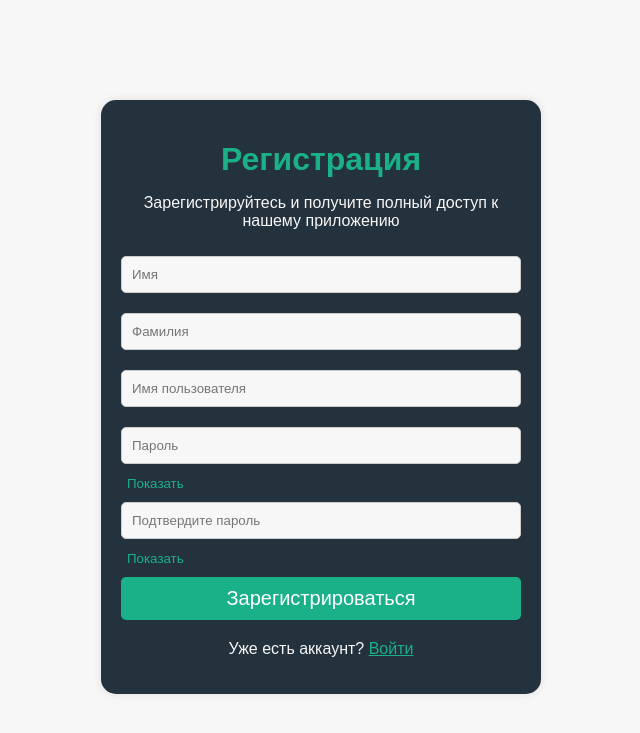
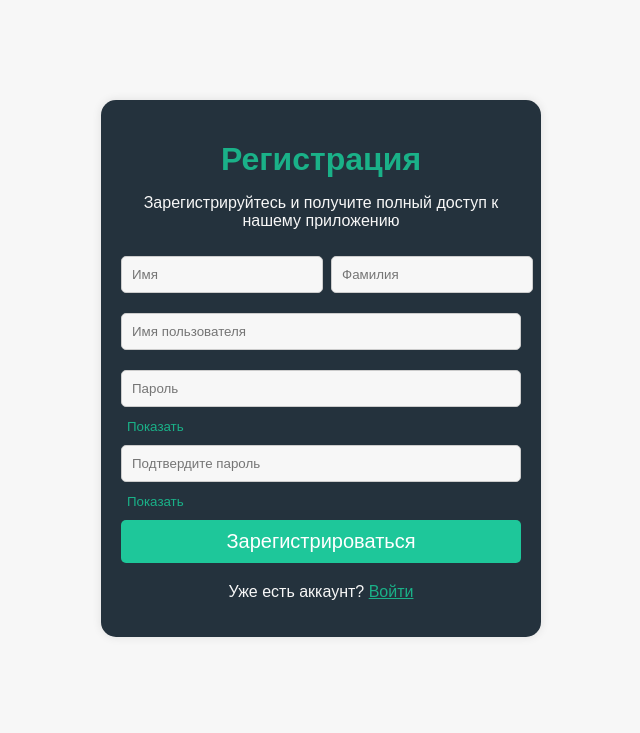
Before and after one commit to WalkMan-19/CurrencyConverterAPI, a Django app: page /signup in a window 1280 px wide. Shown: the top 733 px of the page, without its empty margins (319-959 px from the left). Run offline with Django 5.2, Linux system fonts and the light colour scheme.

Commit message:
Исправлен дизайн страницы регистрации

```diff
--- a/templates/users/login.html
+++ b/templates/users/login.html
@@ -12,7 +12,6 @@
         <h1 class="title">Авторизация</h1>
         <p class="subtitle">Авторизируйтесь чтобы перейти к профилю</p>
         <form action="" method="post" class="registration-form">
-            <div class="form-group">
             {% csrf_token %}
             <label>
                 <input type="text" name="username" placeholder="Имя пользователя" value="{{ data.username }}" required>
@@ -30,7 +29,6 @@
             <a href="{% url 'profile-view' %}">
                 <button type="submit" class="submit-btn">Зарегистрироваться</button>
             </a>
-            </div>
         </form>
         <p class="login-redirect">Хотите создать новый аккаунт? <a href="{% url 'signup-view' %}" class="login-link">Регистрация</a></p>
     </div>
--- a/templates/users/signup.html
+++ b/templates/users/signup.html
@@ -20,6 +20,7 @@
                 <label>
                     <input type="text" name="last_name" placeholder="Фамилия" value="{{ data.last_name }}">
                 </label>
+            </div>
             <label>
                 <input type="text" name="username" placeholder="Имя пользователя" value="{{ data.username }}" required>
                 {% if form.username %}
@@ -43,7 +44,6 @@
             <a href="{% url 'profile-view' %}">
                 <button type="submit" class="submit-btn">Зарегистрироваться</button>
             </a>
-            </div>
         </form>
         <p class="login-redirect">Уже есть аккаунт? <a href="{% url 'login-view' %}" class="login-link">Войти</a></p>
         <div id="errorContainer" class="error-message">
--- a/users/static/css/styles.css
+++ b/users/static/css/styles.css
@@ -30,7 +30,7 @@ body {
 .registration-form {
     display: flex;
     flex-direction: column;
-    align-items: center;
+    /* align-items: center; */
 }
 
 .registration-form input {
@@ -40,6 +40,16 @@ body {
     border: 1px solid #ccc;
     border-radius: 5px;
     background-color: #f7f7f7;
+}
+
+.form-group {
+    display: flex;
+    width: 100%;
+    gap: 20px;
+}
+
+.form label {
+    position: relative;
 }
 
 .toggle-password {
@@ -52,7 +62,7 @@ body {
 
 .submit-btn {
     font-size: 20px;
-    background-color: #1ab188;
+    background-color: #1ec79a;
     color: white;
     border: none;
     padding: 10px;
```
Lines whose indentation alone changed are shown as unchanged.
